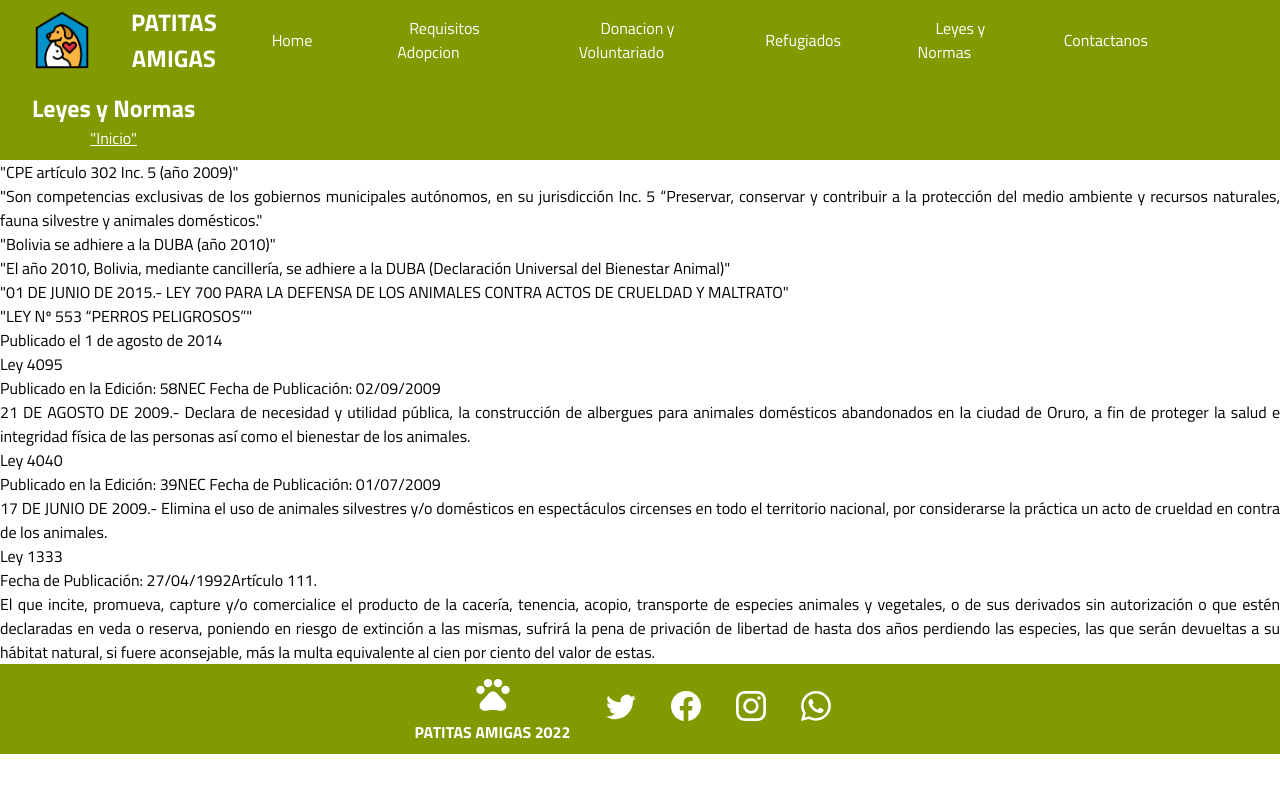
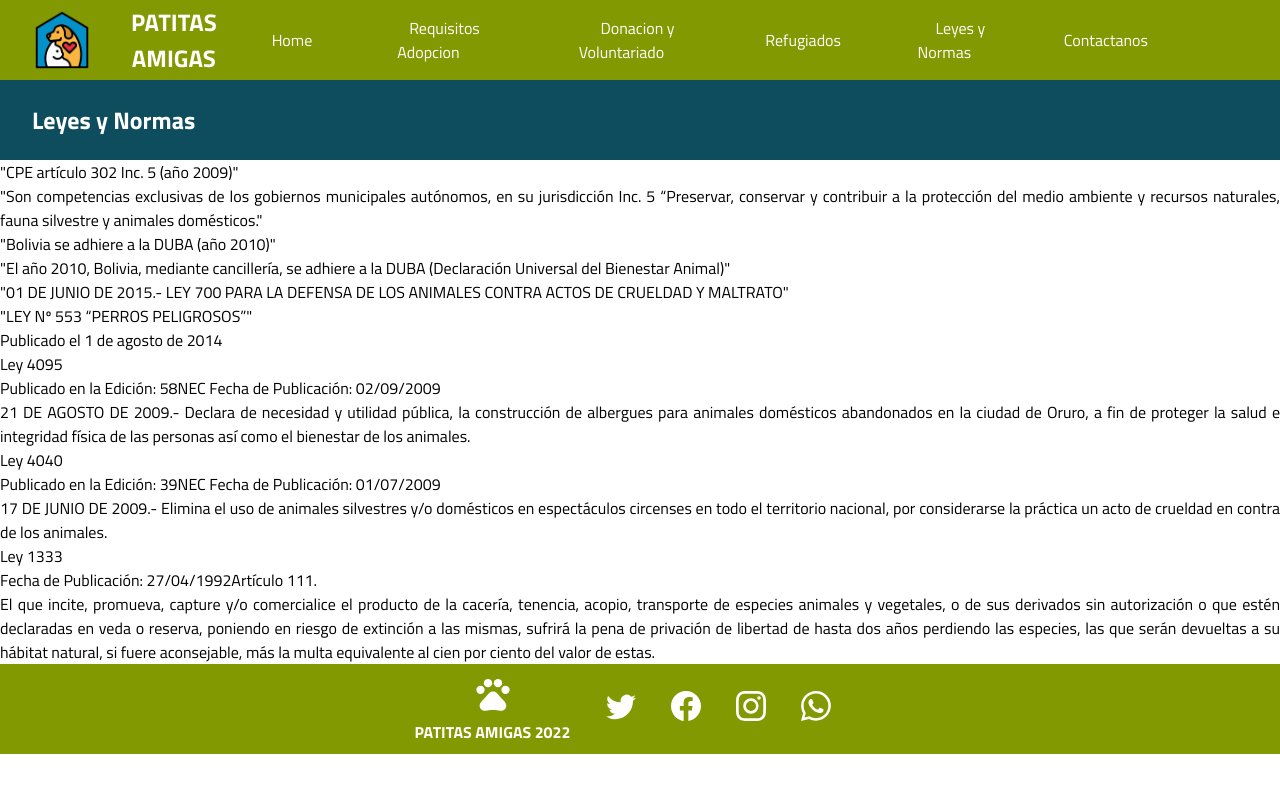
Before and after one commit to AbrilMoonchild/refugioPatitas, a React (Create React App) app: page /leyesynormas in a window 1280 px wide. Shown: the top 792 px of the page. Built offline with nearby package versions, Linux system fonts and the light colour scheme.

Commit message:
leyes corregido

```diff
--- a/src/components/fLeyes/Leyes.css
+++ b/src/components/fLeyes/Leyes.css
@@ -1,10 +1,10 @@
-header{
+.page-title{
     display:flex;
     align-items: center;
     justify-content: space-between;
     height: 80px;
     padding: 0 2rem;
-    background-color: rgb(130,153,1);
+    background-color: var(--celeste);
 
 
 }
--- a/src/components/fLeyes/Leyes.jsx
+++ b/src/components/fLeyes/Leyes.jsx
@@ -10,9 +10,7 @@ function Leyes() {
         <div className='row'>
             <h1 className='page-title-center'>Leyes y Normas</h1>
             <div className='back-home'>
-              <a href='../fHome/Home.jsx'>
-                "Inicio"
-              </a>
+
             </div>
         </div>
       </div>
```
